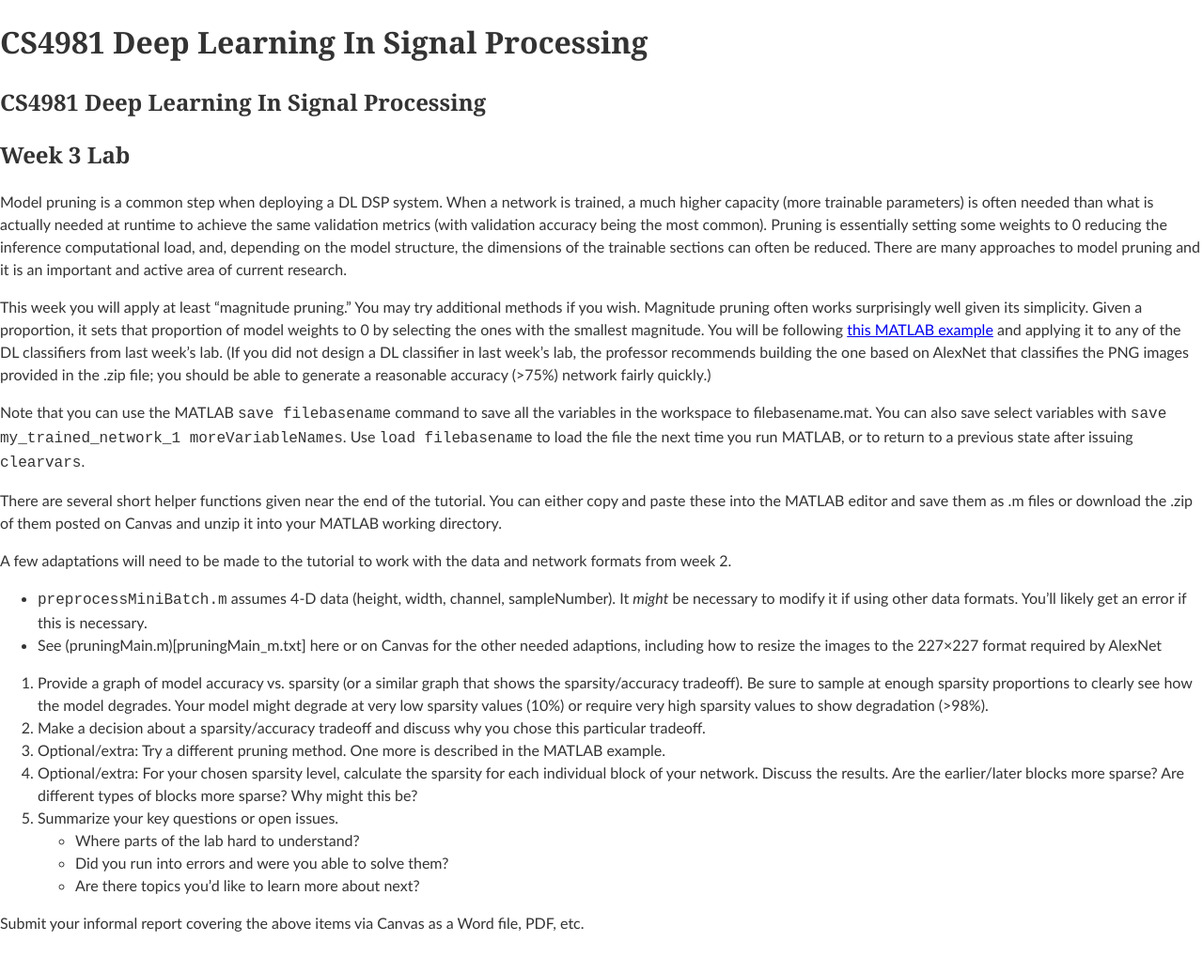
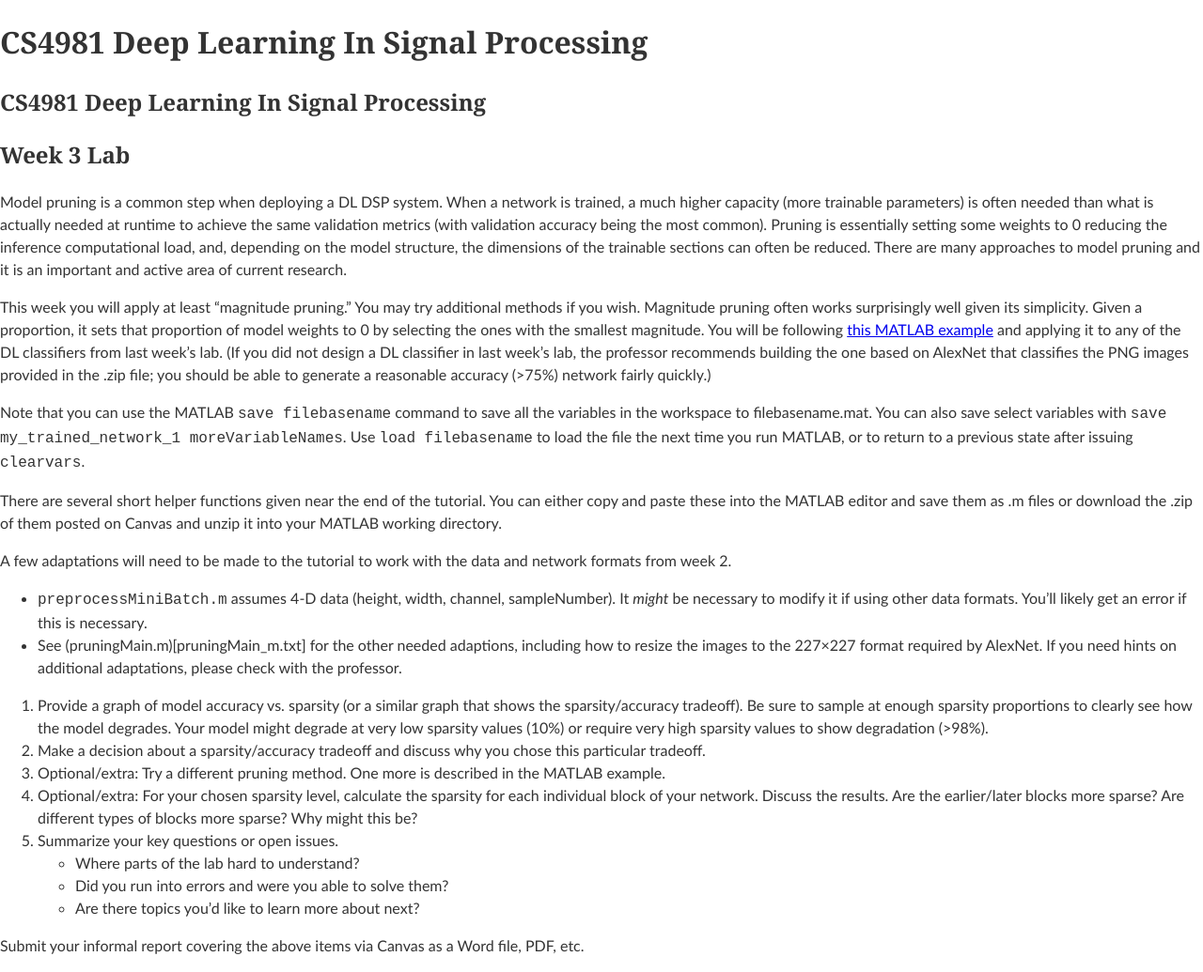
Before and after one commit to edurant/edurant.github.io, a Jekyll site: the page built from courses/cs4981/week3lab.md, in a window 1280 px wide. Shown: the whole page at 94% size. Built offline with Jekyll 4.4.1, drawn with Linux system fonts in a browser that asks for light colours; our own code applies the rules of GitHub Pages for plain Markdown files; before the commit the page ends 1011 px from its top, so only the background shows below that.

Commit message:
cs4981 lab linked file details/notes

```diff
--- a/courses/cs4981/week3lab.md
+++ b/courses/cs4981/week3lab.md
@@ -12,7 +12,7 @@ There are several short helper functions given near the end of the tutorial. You
 
 A few adaptations will need to be made to the tutorial to work with the data and network formats from week 2.
 * `preprocessMiniBatch.m` assumes 4-D data (height, width, channel, sampleNumber). It *might* be necessary to modify it if using other data formats. You'll likely get an error if this is necessary.
-* See (pruningMain.m)[pruningMain_m.txt] here or on Canvas for the other needed adaptions, including how to resize the images to the 227&times;227 format required by AlexNet
+* See (pruningMain.m)[pruningMain_m.txt] for the other needed adaptions, including how to resize the images to the 227&times;227 format required by AlexNet. If you need hints on additional adaptations, please check with the professor.
 
 1. Provide a graph of model accuracy vs. sparsity (or a similar graph that shows the sparsity/accuracy tradeoff). Be sure to sample at enough sparsity proportions to clearly see how the model degrades. Your model might degrade at very low sparsity values (10%) or require very high sparsity values to show degradation (>98%).
 1. Make a decision about a sparsity/accuracy tradeoff and discuss why you chose this particular tradeoff.
```
